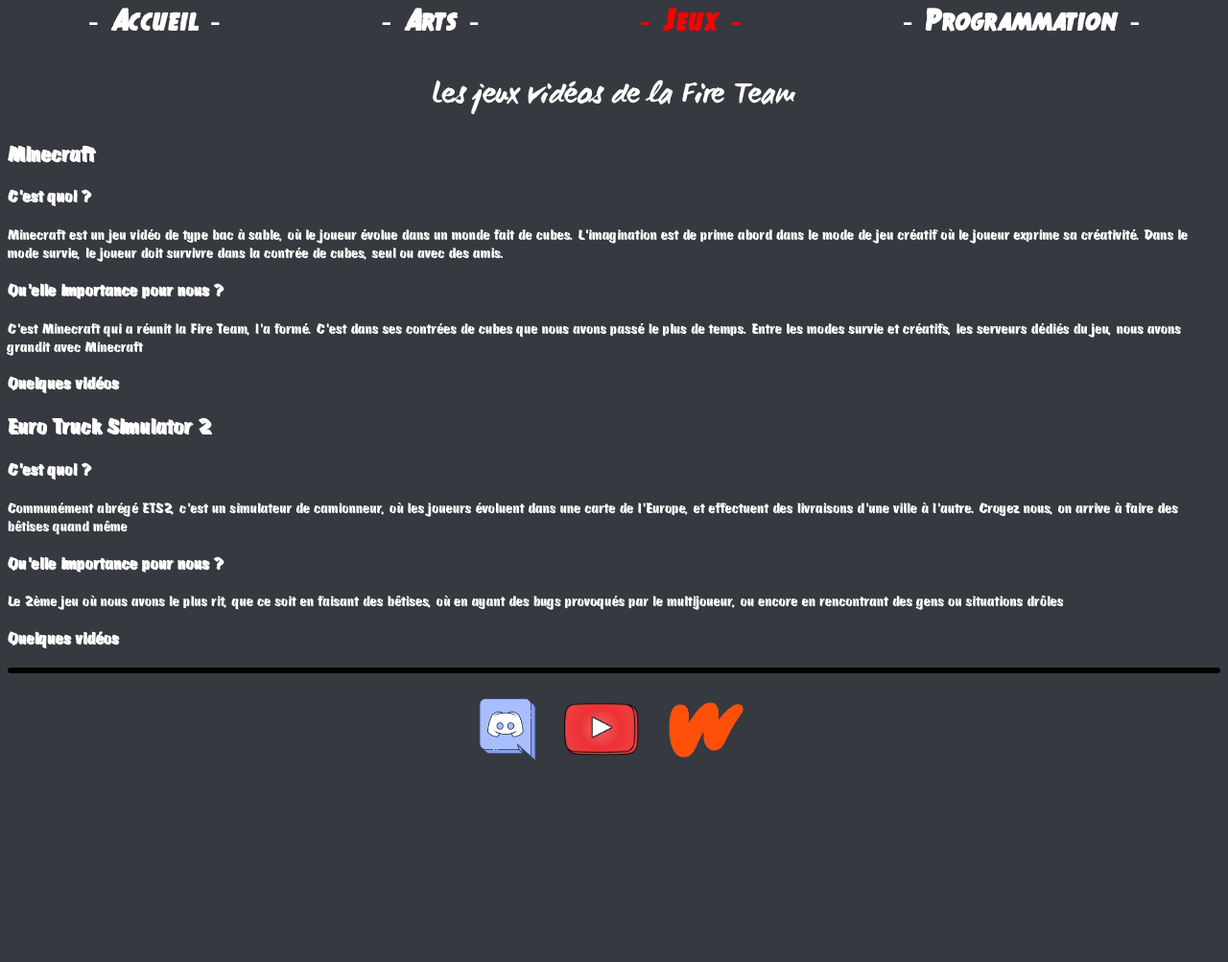
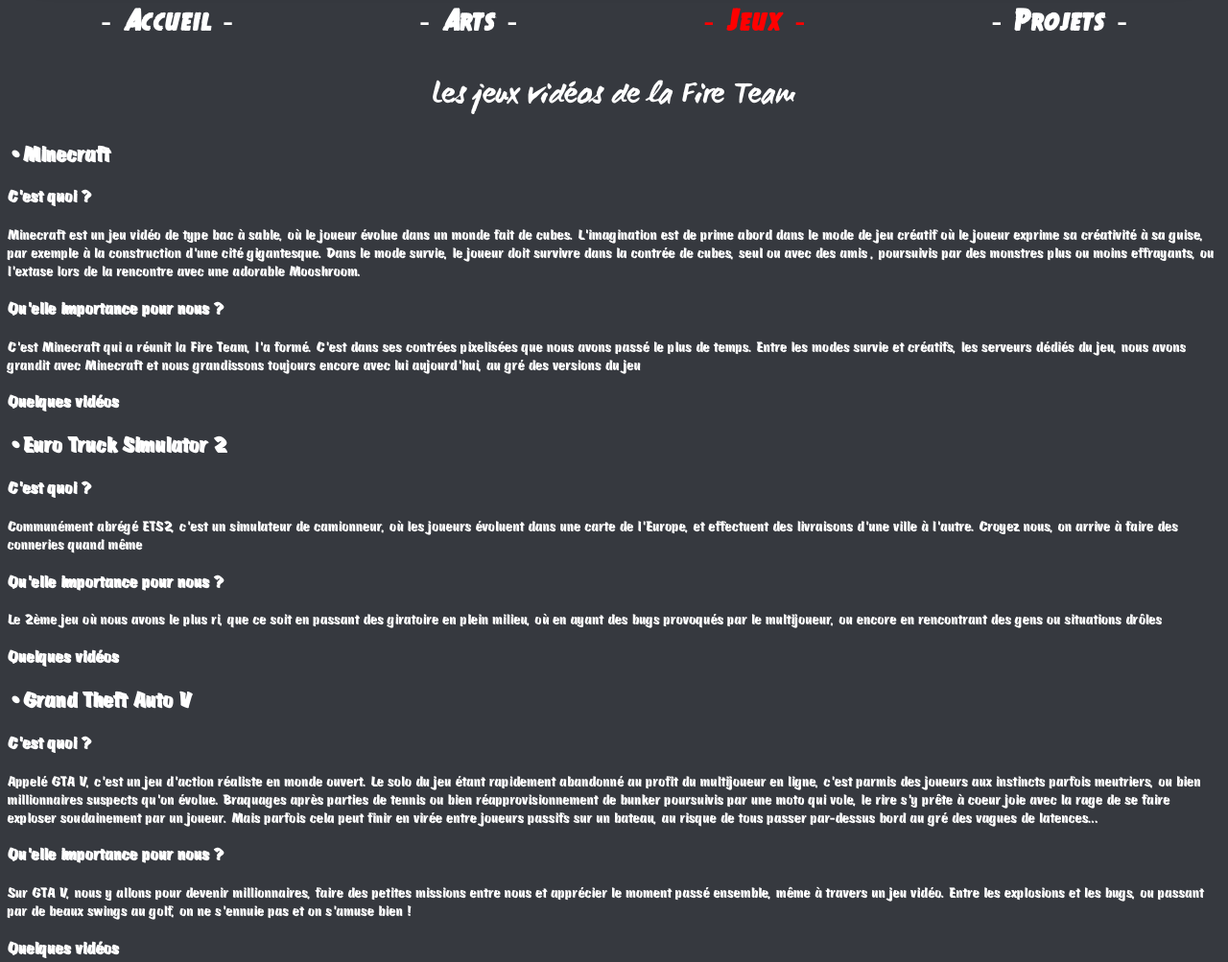
Before and after one commit to Creeposuc/Creeposuc.github.io, a plain HTML site: page Jeux.html in a window 1280 px wide. Shown: the part 284-1287 px from the top of the page at 96% size. Before the commit the page ends 1109 px from the top, so only its background shows below. Drawn offline with Linux system fonts and the light colour scheme; files whose address does not match are found by name.

Commit message:
1.9.9-Update Jeux

```diff
--- a/Jeux.html
+++ b/Jeux.html
@@ -16,25 +16,32 @@
           <p><a href="index.html" >- Accueil -</a></p>
           <p><a href="pageArts.html" >- Arts -</a></p>
           <p><a href="Jeux.html" class="pageactuel">- Jeux -</a></p>
-          <p><a href="Programmation.html">- Programmation -</a></p>
+          <p><a href="Programmation.html">- Projets -</a></p>
         </nav>
 
         <h1>Les jeux vidéos de la Fire Team</h1>
-        <h2>Minecraft</h2>
+        <h2>•Minecraft</h2>
         <h3>C'est quoi ?</h3>
-          <p>Minecraft est un jeu vidéo de type bac à sable, où le joueur évolue dans un monde fait de cubes. L'imagination est de prime abord dans le mode de jeu créatif où le joueur exprime sa créativité. Dans le mode survie, le joueur doit survivre dans la contrée de cubes, seul ou avec des amis. </p>
+          <p>Minecraft est un jeu vidéo de type bac à sable, où le joueur évolue dans un monde fait de cubes. L'imagination est de prime abord dans le mode de jeu créatif où le joueur exprime sa créativité à sa guise, par exemple à la construction d'une cité gigantesque. Dans le mode survie, le joueur doit survivre dans la contrée de cubes, seul ou avec des amis
+            , poursuivis par des monstres plus ou moins effrayants, ou l'extase lors de la rencontre avec une adorable Mooshroom. </p>
         <h3>Qu'elle importance pour nous ?</h3>
-          <p>C'est Minecraft qui a réunit la Fire Team, l'a formé. C'est dans ses contrées de cubes que nous avons passé le plus de temps. Entre les modes survie et créatifs, les serveurs dédiés du jeu, nous avons grandit avec Minecraft</p>
+          <p>C'est Minecraft qui a réunit la Fire Team, l'a formé. C'est dans ses contrées pixelisées que nous avons passé le plus de temps. Entre les modes survie et créatifs, les serveurs dédiés du jeu, nous avons grandit avec Minecraft et nous grandissons toujours encore avec lui aujourd'hui, au gré des versions du jeu</p>
         <h3>Quelques vidéos</h3>
 
-        <h2>Euro Truck Simulator 2</h2>
+        <h2>•Euro Truck Simulator 2</h2>
         <h3>C'est quoi ?</h3>
-          <p>Communément abrégé ETS2, c'est un simulateur de camionneur, où les joueurs évoluent dans une carte de l'Europe, et effectuent des livraisons d'une ville à l'autre. Croyez nous, on arrive à faire des bêtises quand même</p>
+          <p>Communément abrégé ETS2, c'est un simulateur de camionneur, où les joueurs évoluent dans une carte de l'Europe, et effectuent des livraisons d'une ville à l'autre. Croyez nous, on arrive à faire des conneries quand même</p>
         <h3>Qu'elle importance pour nous ?</h3>
-          <p>Le 2ème jeu où nous avons le plus rit, que ce soit en faisant des bêtises, où en ayant des bugs provoqués par le multijoueur, ou encore en rencontrant des gens ou situations drôles</p>
+          <p>Le 2ème jeu où nous avons le plus ri, que ce soit en passant des giratoire en plein milieu, où en ayant des bugs provoqués par le multijoueur, ou encore en rencontrant des gens ou situations drôles</p>
         <h3>Quelques vidéos</h3>
 
-
+        <h2>•Grand Theft Auto V</h2>
+        <h3>C'est quoi ?</h3>
+          <p>Appelé GTA V, c'est un jeu d'action réaliste en monde ouvert. Le solo du jeu étant rapidement abandonné au profit du multijoueur en ligne, c'est parmis des joueurs aux instincts parfois meutriers, ou bien millionnaires suspects qu'on évolue. Braquages après parties de tennis ou bien réapprovisionnement
+          de bunker poursuivis par une moto qui vole, le rire s'y prête à coeur joie avec la rage de se faire exploser soudainement par un joueur. Mais parfois cela peut finir en virée entre joueurs passifs sur un bateau, au risque de tous passer par-dessus bord au gré des vagues de latences...</p>
+        <h3>Qu'elle importance pour nous ?</h3>
+          <p>Sur GTA V, nous y allons pour devenir millionnaires, faire des petites missions entre nous et apprécier le moment passé ensemble, même à travers un jeu vidéo. Entre les explosions et les bugs, ou passant par de beaux swings au golf, on ne s'ennuie pas et on s'amuse bien !</p>
+        <h3>Quelques vidéos</h3>
 
         <p class="séparation1"></p>
 
```
Also changed, not shown: Programmation.html (+1 -1 lines), pageArts.html (+1 -1 lines), pagechoco.html (+2 -2 lines), pagecreeposuc.html (+1 -1 lines), pagefoxy.html (+1 -1 lines), pagehasphodelle.html (+2 -1 lines), 3 other files.
